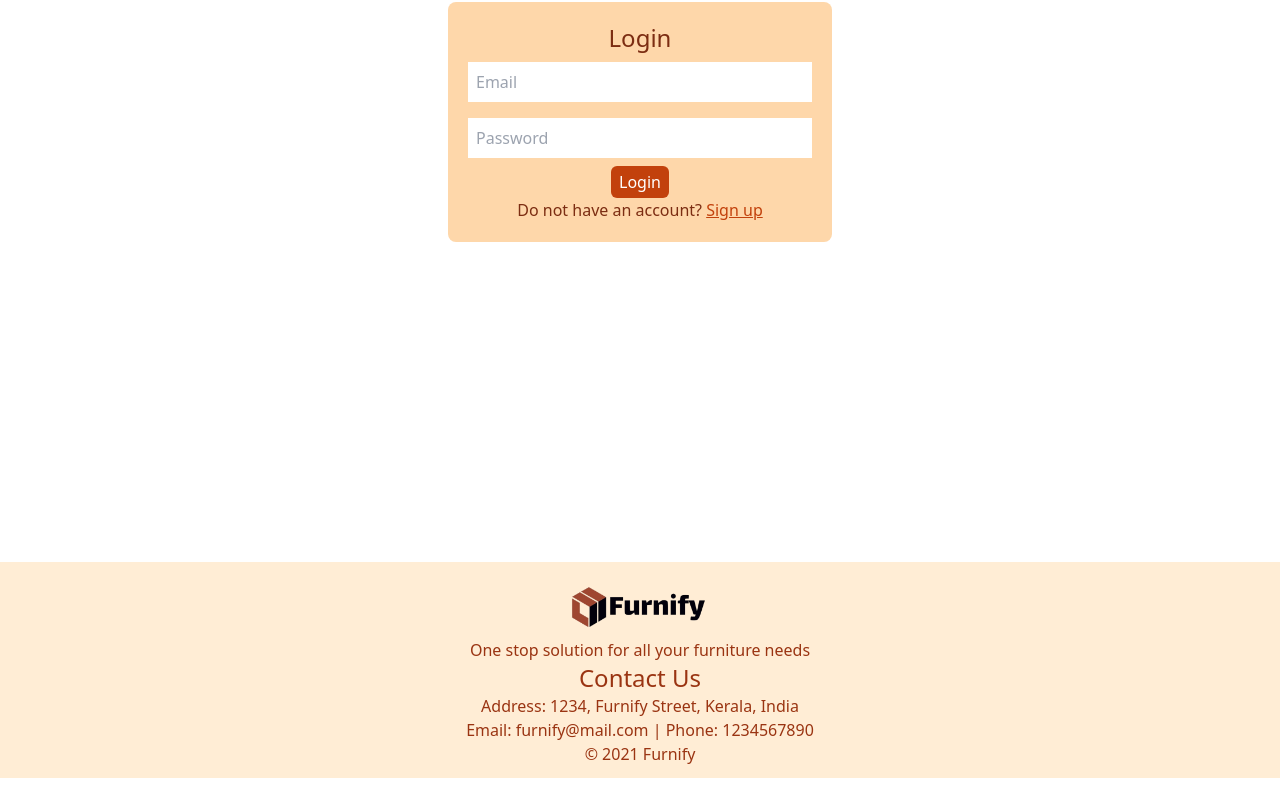
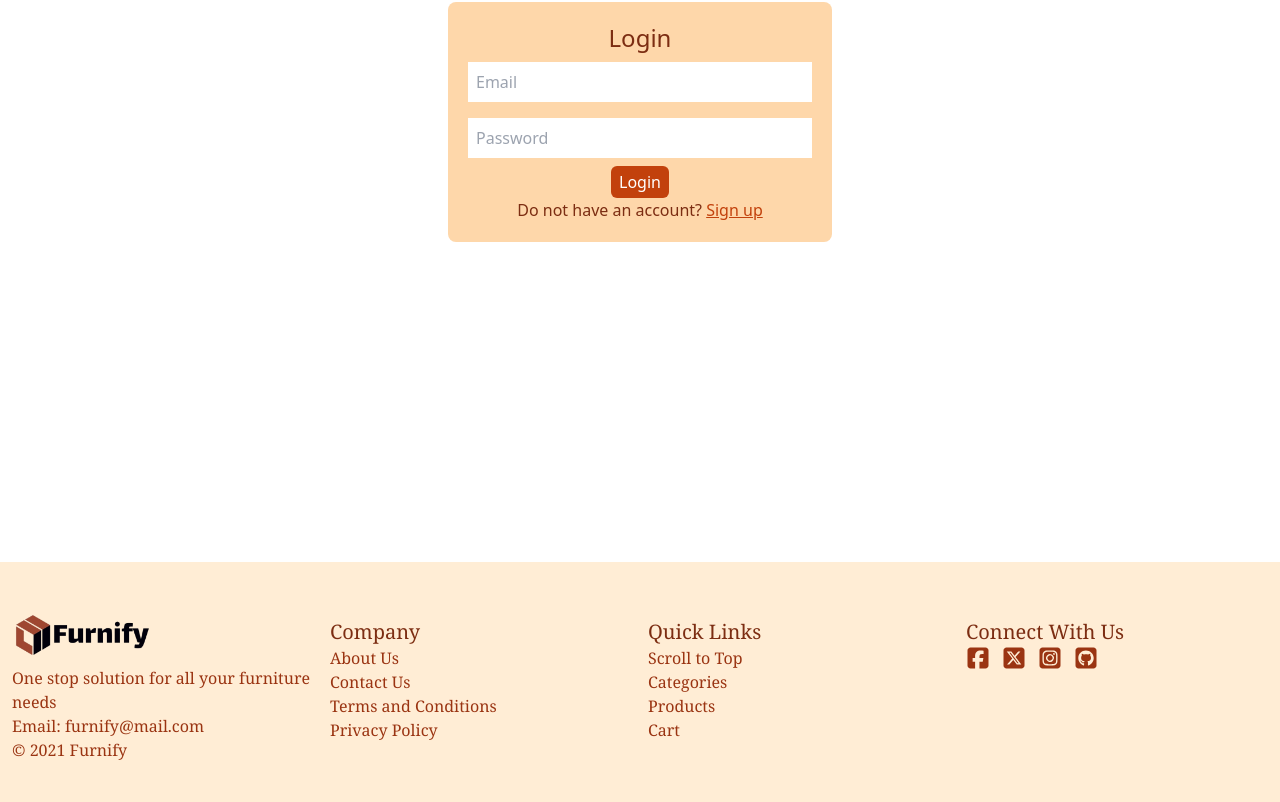
Before and after one commit to anaspxr/e-commerce-furniture-shop, a React (Vite) app in the folder frontend/: page /login in a window 1280 px wide. Shown: the part 334-1136 px from the top of the page. Before the commit the page ends 1112 px from the top, so only its background shows below. Built offline with nearby package versions, Linux system fonts and the light colour scheme.

Commit message:
update footer

```diff
--- a/frontend/src/components/Footer.jsx
+++ b/frontend/src/components/Footer.jsx
@@ -1,20 +1,85 @@
 import { Link } from "react-router-dom";
 import logo from "./assets/logo.png";
+import {
+  FaSquareFacebook,
+  FaSquareInstagram,
+  FaSquareXTwitter,
+  FaSquareGithub,
+} from "react-icons/fa6";
+
 export default function Footer() {
   return (
     <div className="mt-auto">
-      <footer className="bg-orange-100 text-orange-800 p-3 text-center">
-        <div className="flex items-center flex-col">
-          <Link to="/">
-            <img className="max-w-36" src={logo} alt="Furnify" />
-          </Link>
-          <p>One stop solution for all your furniture needs</p>
-        </div>
-        <div>
-          <h2 className="text-2xl">Contact Us</h2>
-          <p>Address: 1234, Furnify Street, Kerala, India</p>
-          <p>Email: furnify@mail.com | Phone: 1234567890</p>
-          <p>&copy; 2021 Furnify</p>
+      <footer className="bg-orange-100 text-orange-800 p-3 py-10 font-serif">
+        <div className="grid grid-cols-2 md:grid-cols-4 gap-4">
+          <div className="flex items-start flex-col">
+            <Link to="/">
+              <img className="max-w-36" src={logo} alt="Furnify" />
+            </Link>
+            <p>One stop solution for all your furniture needs</p>
+            <p>Email: furnify@mail.com </p>
+            <p>&copy; 2021 Furnify</p>
+          </div>
+
+          <div className="mt-4">
+            <h2 className="text-xl text-orange-900">Company</h2>
+            <ul>
+              <li>
+                <Link to="/about">About Us</Link>
+              </li>
+              <li>
+                <Link to="/contact">Contact Us</Link>
+              </li>
+              <li>
+                <Link to="/products">Terms and Conditions</Link>
+              </li>
+              <li>
+                <Link to="/cart">Privacy Policy</Link>
+              </li>
+            </ul>
+          </div>
+          <div className="mt-4">
+            <h2 className="text-xl text-orange-900">Quick Links</h2>
+            <ul>
+              <li>
+                <Link to="/">Scroll to Top </Link>
+              </li>
+              <li>
+                <Link to="/produts">Categories</Link>
+              </li>
+              <li>
+                <Link to="/products">Products</Link>
+              </li>
+              <li>
+                <Link to="/cart">Cart</Link>
+              </li>
+            </ul>
+          </div>
+          <div className="mt-4">
+            <h2 className="text-xl text-orange-900">Connect With Us</h2>
+            <ul className="flex gap-3 text-2xl">
+              <li className="hover:text-orange-700">
+                <a href="https://www.facebook.com">
+                  <FaSquareFacebook />
+                </a>
+              </li>
+              <li className="hover:text-orange-700">
+                <a href="https://www.twitter.com">
+                  <FaSquareXTwitter />
+                </a>
+              </li>
+              <li className="hover:text-orange-700">
+                <a href="https://www.instagram.com">
+                  <FaSquareInstagram />
+                </a>
+              </li>
+              <li className="hover:text-orange-700">
+                <a href="https://www.github.com">
+                  <FaSquareGithub />
+                </a>
+              </li>
+            </ul>
+          </div>
         </div>
       </footer>
     </div>
```
